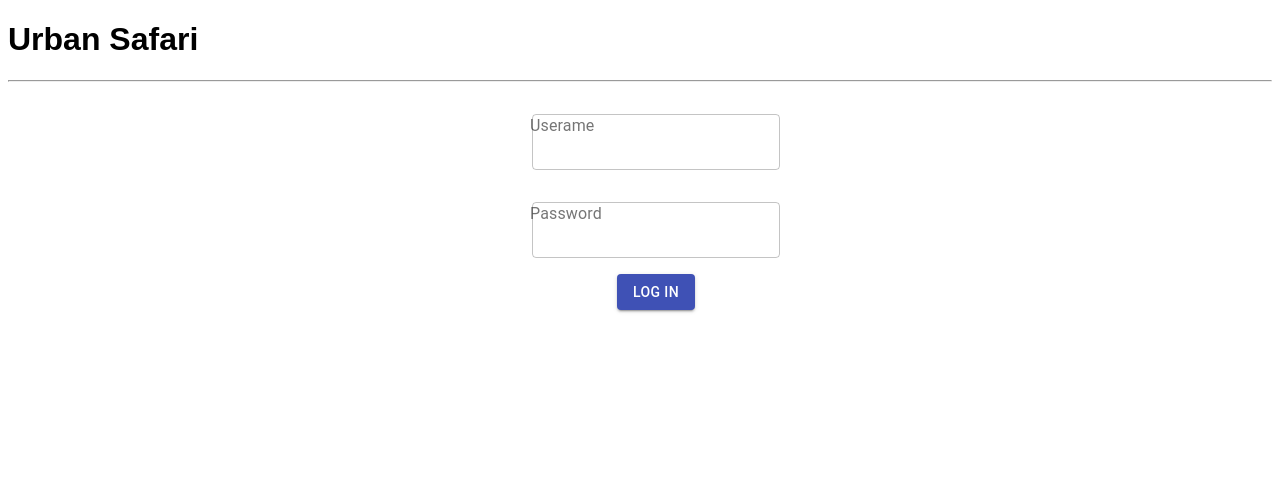
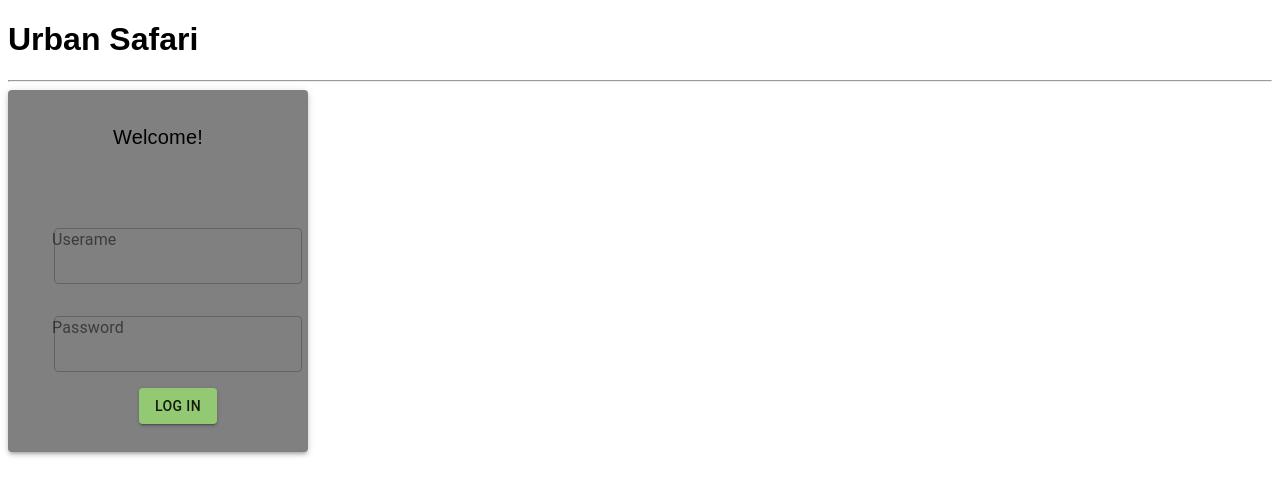
Before and after one commit to FSA2204-ATeam/Capstone-Project, a React app: page /login in a window 1280 px wide. Shown: the top 496 px of the page. Built offline with nearby package versions, Linux system fonts and the light colour scheme.

Commit message:
the authentication components and the welcome and logged ones are working now. I have to render the login and signup components inside the pop up windows

```diff
--- a/client/components/PopUpWindowLogin.js
+++ b/client/components/PopUpWindowLogin.js
@@ -1,3 +1,77 @@
+// import React, { useState, useEffect } from "react";
+// import Grid from "@material-ui/core/Grid";
+// import TextField from "@material-ui/core/TextField";
+// import FormControlLabel from "@material-ui/core/FormControlLabel";
+// import FormControl from "@material-ui/core/FormControl";
+// import FormLabel from "@material-ui/core/FormLabel";
+// import RadioGroup from "@material-ui/core/RadioGroup";
+// import Radio from "@material-ui/core/Radio";
+// import Select from "@material-ui/core/Select";
+// import MenuItem from "@material-ui/core/MenuItem";
+// import Slider from "@material-ui/core/Slider";
+// import Button from "@material-ui/core/Button";
+// import { authenticate } from '../store';
+// import { useDispatch } from "react-redux";
+
+// const defaultValues = {
+//   username: "",
+//   password: ""
+// };
+
+// const PopUpWindowLogin = () => {
+//   const [formValues, setFormValues] = useState(defaultValues);
+
+//   const dispatch = useDispatch();
+
+//   const handleChange = (event) => {
+//     const { name, value } = event.target;
+//     setFormValues({
+//       ...formValues,
+//       [name]: value,
+//     });
+//   };
+
+//   const handleSubmit = (event) => {
+//     event.preventDefault();
+//     dispatch(authenticate(formValues, 'login'))
+//     console.log(event);
+//   };
+
+//   return (
+//     <form onSubmit={handleSubmit}>
+//       <Grid container alignItems="center" direction="column">
+//         <Grid item>
+//           <TextField
+//             id="username-input"
+//             name="username"
+//             label="Userame"
+//             type="text"
+//             variant="outlined"
+//             value={formValues.username}
+//             onChange={handleChange}
+//           />
+//         </Grid>
+//         <Grid item>
+//           <TextField
+//             id="password"
+//             name="password"
+//             label="Password"
+//             type="text"
+//             variant="outlined"
+//             value={formValues.password}
+//             onChange={handleChange}
+//           />
+//         </Grid>
+//         <Button variant="contained" color="primary" type="submit">
+//           Log in
+//         </Button>
+//       {/* <div class='success-message'>Success! Thank you for registering</div> */}
+//       </Grid>
+//     </form>
+//   );
+// };
+// export default PopUpWindowLogin;
+
 import React, { useState, useEffect } from "react";
 import Grid from "@material-ui/core/Grid";
 import TextField from "@material-ui/core/TextField";
@@ -12,6 +86,8 @@ import Slider from "@material-ui/core/Slider";
 import Button from "@material-ui/core/Button";
 import { authenticate } from '../store';
 import { useDispatch } from "react-redux";
+import { useFrontEndStyles } from "../theme";
+import { Card, Box, CardMedia, CardContent, CardHeader, CardActions, Typography, IconButton, Tooltip, Container } from "@material-ui/core";
 
 const defaultValues = {
   username: "",
@@ -19,6 +95,7 @@ const defaultValues = {
 };
 
 const PopUpWindowLogin = () => {
+  const classes = useFrontEndStyles();
   const [formValues, setFormValues] = useState(defaultValues);
 
   const dispatch = useDispatch();
@@ -38,6 +115,11 @@ const PopUpWindowLogin = () => {
   };
 
   return (
+    <Card xs={12} md={6} lg={3} elevation={3} className={classes.p} variant="elevation" style={{background: "#808080"}} >
+    <CardContent>
+    <CardHeader align="center" title={<Typography className={classes.h4}>Welcome!</Typography>} />
+    </CardContent>
+    <CardActions>
     <form onSubmit={handleSubmit}>
       <Grid container alignItems="center" direction="column">
         <Grid item>
@@ -62,12 +144,13 @@ const PopUpWindowLogin = () => {
             onChange={handleChange}
           />
         </Grid>
-        <Button variant="contained" color="primary" type="submit">
+        <Button variant="contained" type="submit" style={{background: "#94C973"}}>
           Log in
         </Button>
-      {/* <div class='success-message'>Success! Thank you for registering</div> */}
       </Grid>
     </form>
+    </CardActions>
+  </Card>
   );
 };
 export default PopUpWindowLogin;
--- a/client/components/PopUpWindowSignUp.js
+++ b/client/components/PopUpWindowSignUp.js
@@ -12,6 +12,8 @@ import Slider from "@material-ui/core/Slider";
 import Button from "@material-ui/core/Button";
 import { registration } from '../store';
 import { useDispatch } from "react-redux";
+import { useFrontEndStyles } from "../theme";
+import { Card, Box, CardMedia, CardContent, CardHeader, CardActions, Typography, IconButton, Tooltip, Container } from "@material-ui/core";
 
 const defaultValues = {
   firstname: "",
@@ -22,6 +24,7 @@ const defaultValues = {
 };
 
 const PopUpWindowSignUp = () => {
+  const classes = useFrontEndStyles();
   const [formValues, setFormValues] = useState(defaultValues);
 
   const dispatch = useDispatch();
@@ -41,6 +44,11 @@ const PopUpWindowSignUp = () => {
   };
 
   return (
+    <Card xs={12} md={6} lg={3} elevation={3} className={classes.p} variant="elevation" style={{background: "#808080"}} >
+    <CardContent>
+    <CardHeader align="center" title={<Typography className={classes.h4}>Welcome!</Typography>} />
+    </CardContent>
+    <CardActions>
     <form onSubmit={handleSubmit}>
       <Grid container alignItems="center" justify="center" direction="column">
       <Grid item>
@@ -98,13 +106,13 @@ const PopUpWindowSignUp = () => {
             onChange={handleChange}
           />
         </Grid>
-        <Button variant="contained" color="primary" type="submit">
+        <Button variant="contained" type="submit" style={{background: "#68BBE3"}}>
           Sign Up
         </Button>
-        {/* {error && error.response && <div> {error.response.data} </div>} */}
-        {/* <div class='success-message'>Success! Thank you for registering</div> */}
       </Grid>
     </form>
+    </CardActions>
+  </Card>
   );
 };
 export default PopUpWindowSignUp;
--- a/client/components/PopUpWindowWelcome.js
+++ b/client/components/PopUpWindowWelcome.js
@@ -16,10 +16,10 @@ const PopUpWindowCardWelcome = () => {
       <CardHeader align="center" title={<Typography className={classes.h4}>Welcome!</Typography>} />
       </CardContent>
       <CardActions>
-        <Button href='/login' style={{margin: '0 auto', display: "flex", background: '#94C973'}}>
+        <Button href='/' style={{margin: '0 auto', display: "flex", background: '#94C973'}}>
           Login
         </Button>
-        <Button href='/signup' style={{margin: '0 auto', display: "flex", background: '#68BBE3'}}>
+        <Button href='/' style={{margin: '0 auto', display: "flex", background: '#68BBE3'}}>
           Sign Up
         </Button>
       </CardActions>
```
Also changed, not shown: client/components/PopUpWindowLogged.js (line endings or trailing spaces).
